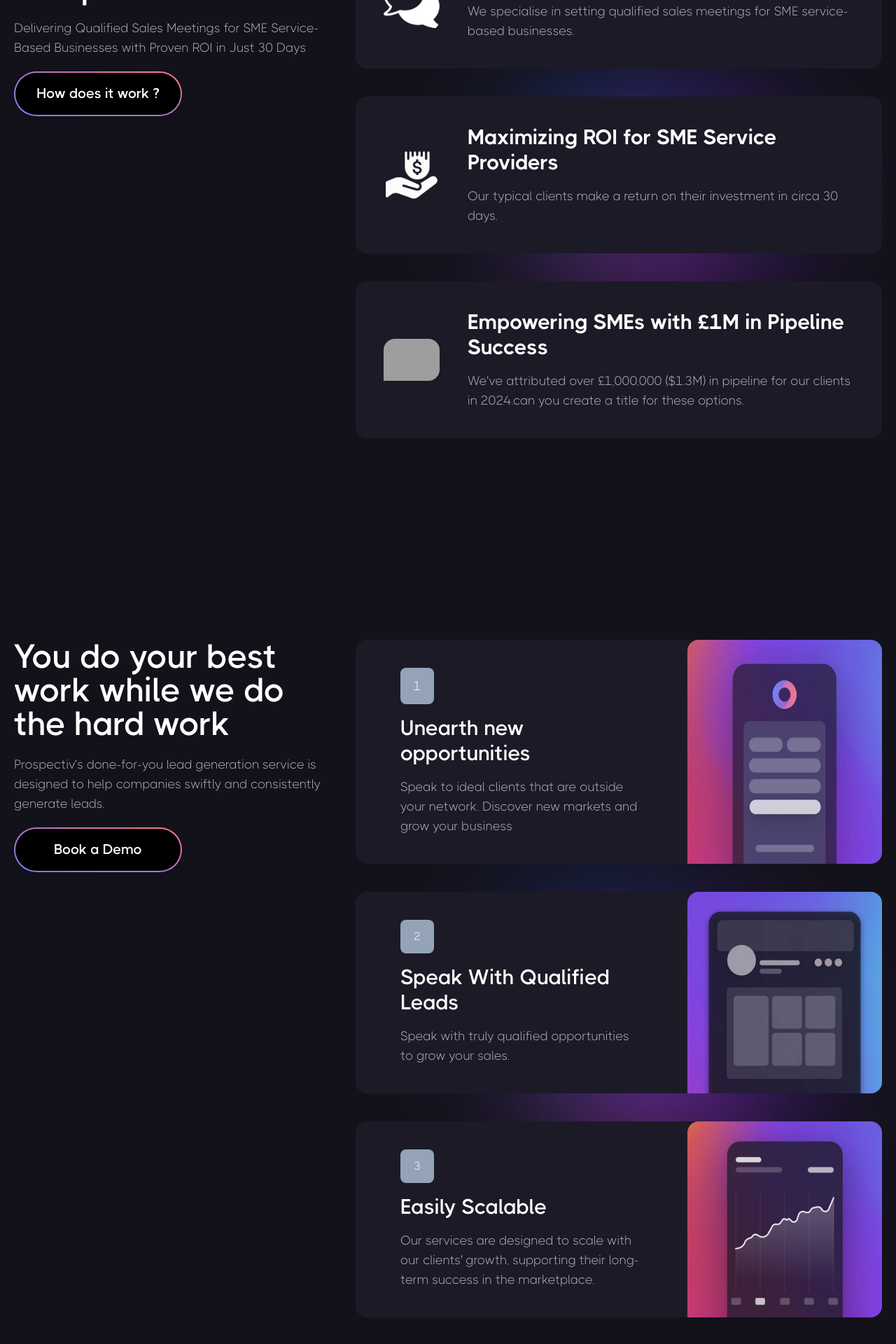
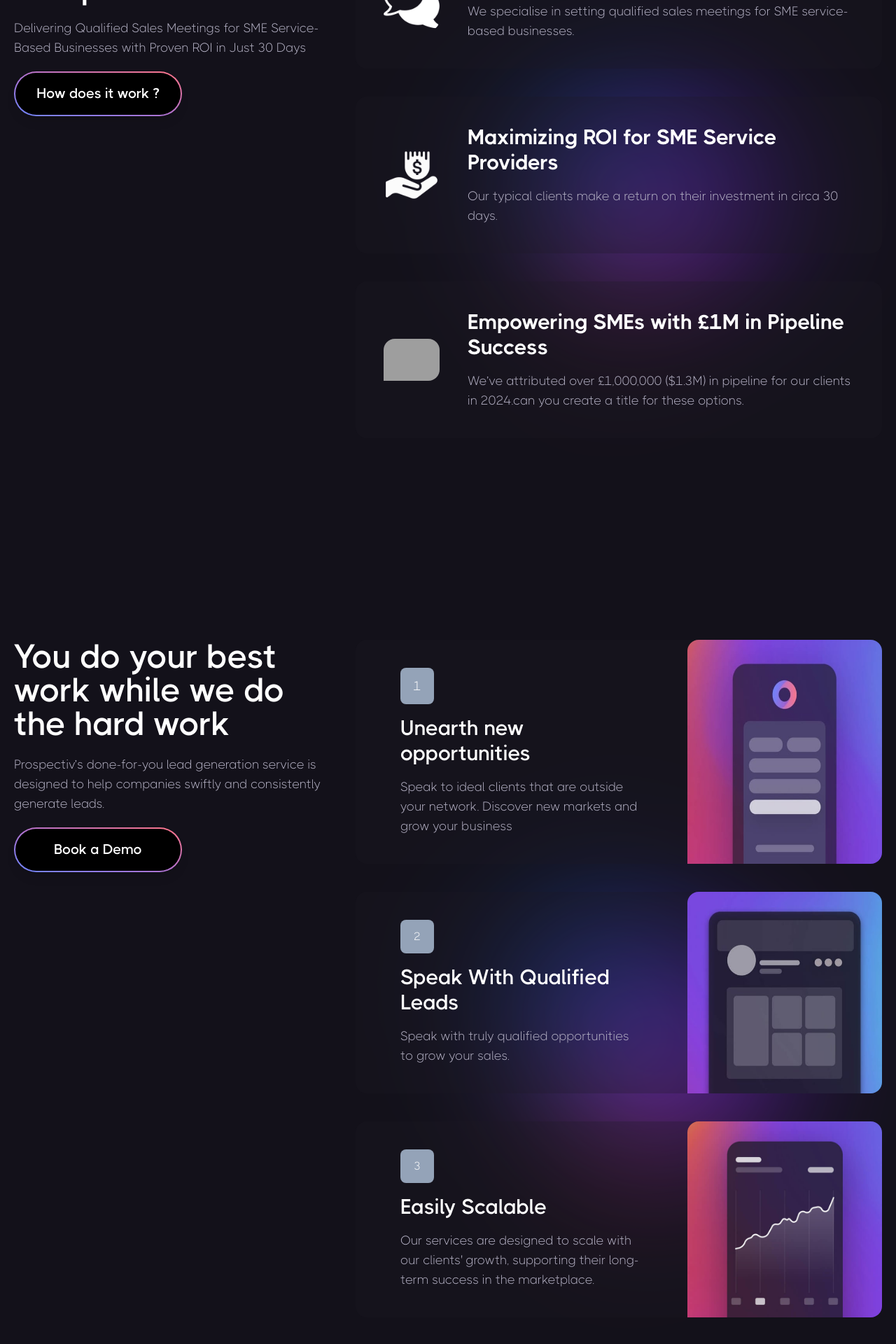
Before and after one commit to ArnabTo/prospectiv-io, a Next.js app: page / in a window 1280 px wide. Shown: the part 1863-3783 px from the top of the page at 70% size. Built offline with nearby package versions, Linux system fonts and the light colour scheme; grey boxes are pictures that could not be loaded.

Commit message:
updated whatwedo

```diff
--- a/src/components/WhatWeDo/WhatWeDo.tsx
+++ b/src/components/WhatWeDo/WhatWeDo.tsx
@@ -23,7 +23,7 @@ const WhatWeDo = () => {
                 </div>
                 <div className='relative'>
                     <div className='flex flex-col gap-10'>
-                        <div className='bg-[#1D1A27]  rounded-2xl flex flex-col-reverse md:flex-row justify-between '>
+                        <div className='bg-card  rounded-2xl flex flex-col-reverse md:flex-row justify-between '>
                             <div className='space-y-4 px-5 lg:px-16 py-10 w-full min-w-[60%] md:max-w-[80%]'>
                                 <div className='bg-slate-400 text-foreground text-lg p-3 rounded-lg max-w-12 text-center'>
                                     1
@@ -36,7 +36,7 @@ const WhatWeDo = () => {
                             </div>
                         </div>
 
-                        <div className='bg-[#1D1A27]  rounded-2xl flex flex-col-reverse md:flex-row justify-between '>
+                        <div className='bg-card  rounded-2xl flex flex-col-reverse md:flex-row justify-between '>
                             <div className='space-y-4 px-5 lg:px-16 py-10 w-full min-w-[60%] md:max-w-[80%]'>
                                 <div className='bg-slate-400 text-foreground p-3 rounded-lg max-w-12 text-center'>
                                     2
@@ -48,7 +48,7 @@ const WhatWeDo = () => {
                                 <Image src={ImageTwo} width={500} height={500} alt="image" className='rounded-t-2xl h-full lg:rounded-r-2xl' />
                             </div>
                         </div>
-                        <div className='bg-[#1D1A27]  rounded-2xl flex flex-col-reverse md:flex-row justify-between '>
+                        <div className='bg-card rounded-2xl flex flex-col-reverse md:flex-row justify-between '>
                             <div className='space-y-4 px-5 lg:px-16 py-10 w-full min-w-[60%] md:max-w-[80%]'>
                                 <div className='bg-slate-400 text-foreground p-3 rounded-lg max-w-12 text-center'>
                                     3
--- a/tailwind.config.ts
+++ b/tailwind.config.ts
@@ -15,7 +15,8 @@ const config: Config = {
   			secondary: '#ff4895',
   			textColorOne: '#000000',
   			textColorTwo: '#b7b4c7',
-			card: '#1D1A27',
+			// card: '#1D1A27',
+			card: '#1d1a2746',
   			// card: {
   			// 	DEFAULT: 'hsl(var(--card))',
   			// 	foreground: 'hsl(var(--card-foreground))'
```
